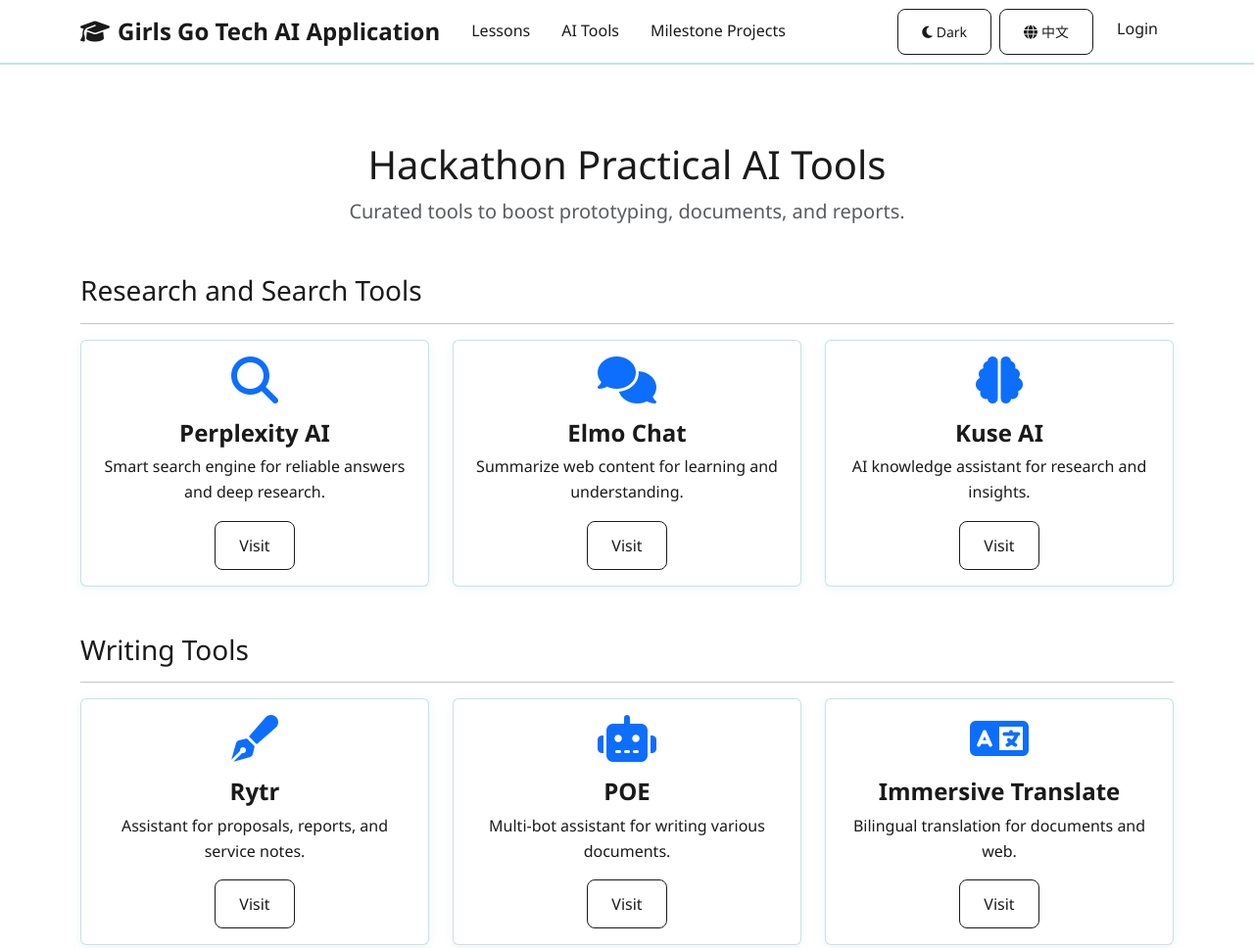
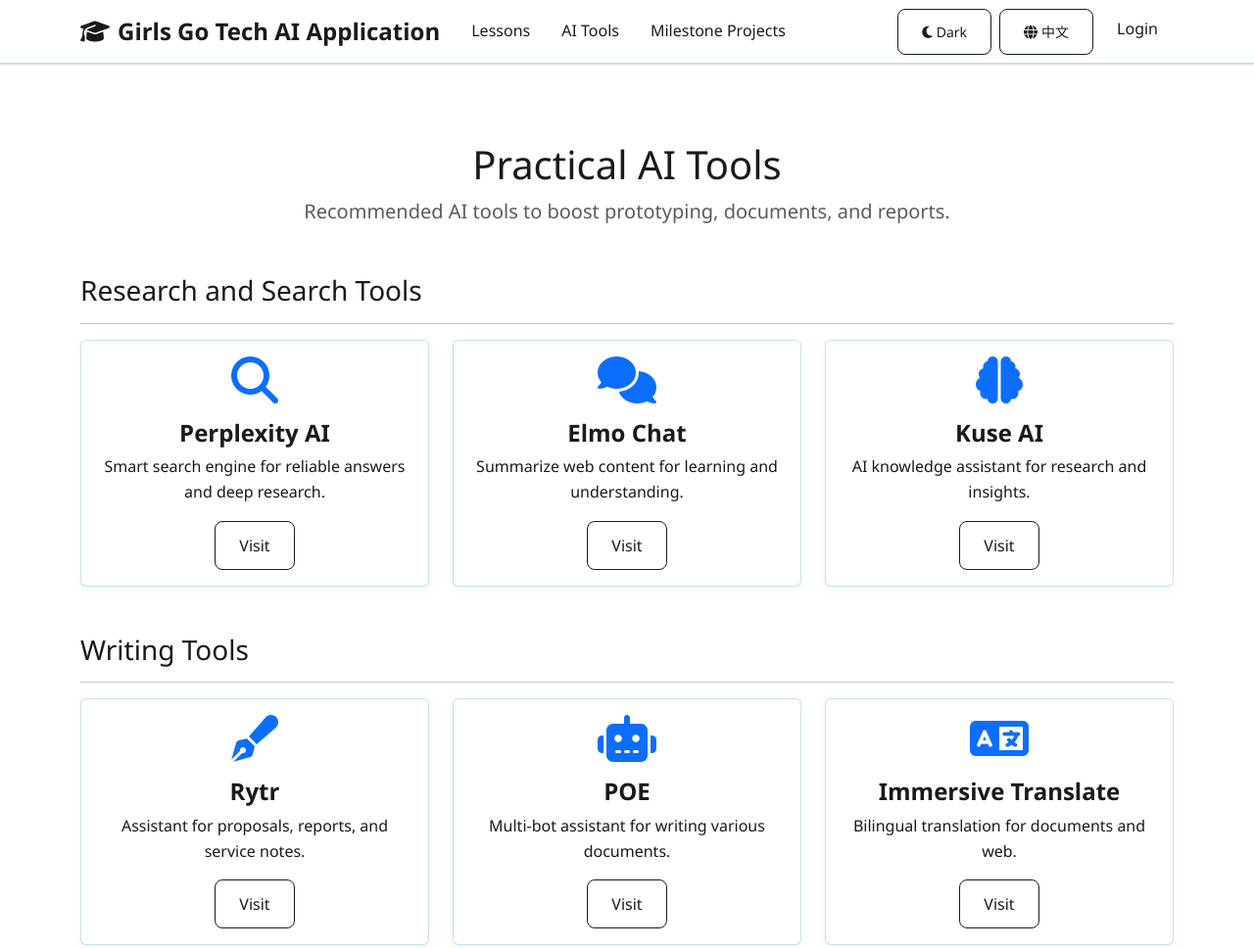
Before and after one commit to kelvin-lee-cl/ggt-2025, a website: page aitools.html in a window 1280 px wide. Shown: the top 968 px of the page at 98% size. Drawn offline with nearby package versions, Linux system fonts and the light colour scheme; no server answers.

Commit message:
Update aitools.html - deploy to production

```diff
--- a/aitools.html
+++ b/aitools.html
@@ -18,11 +18,12 @@
         <section class="py-5">
             <div class="container">
                 <div class="text-center mb-5">
-                    <h1 class="display-6" data-en="Hackathon Practical AI Tools" data-zh-tw="Hackathon實用AI工具"
-                        data-zh-cn="Hackathon实用AI工具">Hackathon Practical AI Tools</h1>
-                    <p class="lead text-muted" data-en="Curated tools to boost prototyping, documents, and reports."
+                    <h1 class="display-6" data-en="Practical AI Tools" data-zh-tw="實用AI工具" data-zh-cn="实用AI工具">Practical
+                        AI Tools</h1>
+                    <p class="lead text-muted"
+                        data-en="Recommended AI tools to boost prototyping, documents, and reports."
                         data-zh-tw="精選AI工具，提升原型製作、文書處理與報告效率。" data-zh-cn="精选AI工具，提升原型制作、文书处理与报告效率。">
-                        Curated tools to boost prototyping, documents, and reports.
+                        Recommended AI tools to boost prototyping, documents, and reports.
                     </p>
                 </div>
 
```
